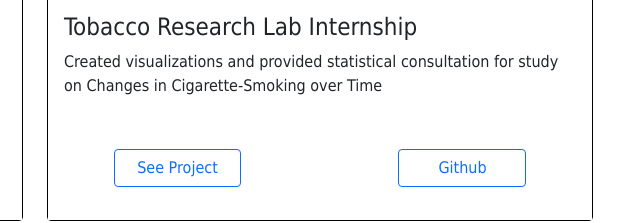
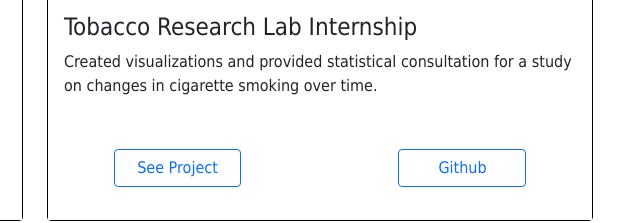
Before and after one commit to wspagnola/ws_website, a plain HTML site: page projects.html in a window 1280 px wide. Shown: the part 1139-1362 px from the top of the page, 605-1245 px from the left. Drawn offline with nearby package versions, Linux system fonts and the light colour scheme.

Commit message:
edited style.css.  fixed description of Tobacco Research Lab project card

```diff
--- a/projects.html
+++ b/projects.html
@@ -174,7 +174,7 @@
                           <div>
                               <h4 class="card-title">Tobacco Research Lab Internship</h4>
                               <p class="card-text">
-                                Created visualizations and provided statistical consultation for study on Changes in Cigarette-Smoking over Time
+                                Created visualizations and provided statistical consultation for a study on changes in cigarette smoking over time.
                               </p>
                           </div>
                         <div class = "card-footer mt-auto">   <!--- CARD FOOTER --->
--- a/style.css
+++ b/style.css
@@ -9,14 +9,10 @@ img{
   margin-right: 2px;
 }
 
-
 h1{
   text-align: center;
   margin-bottom: 2%;
 }
-
-
-
 
 /*--- Project Cards ---*/
 .btn-div{
@@ -28,7 +24,6 @@ h1{
 .btn-div a {
   width: 100%;
 }
-
 
 .card-footer {
   background-color: white;
```
